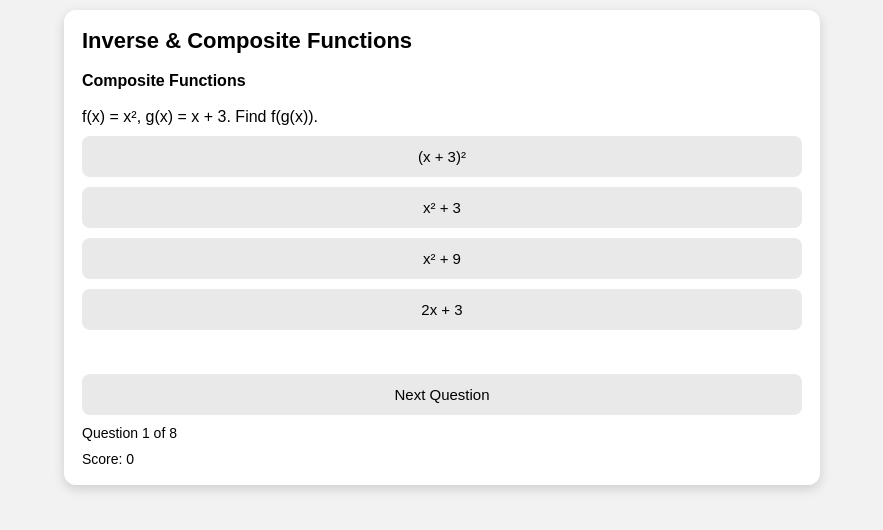
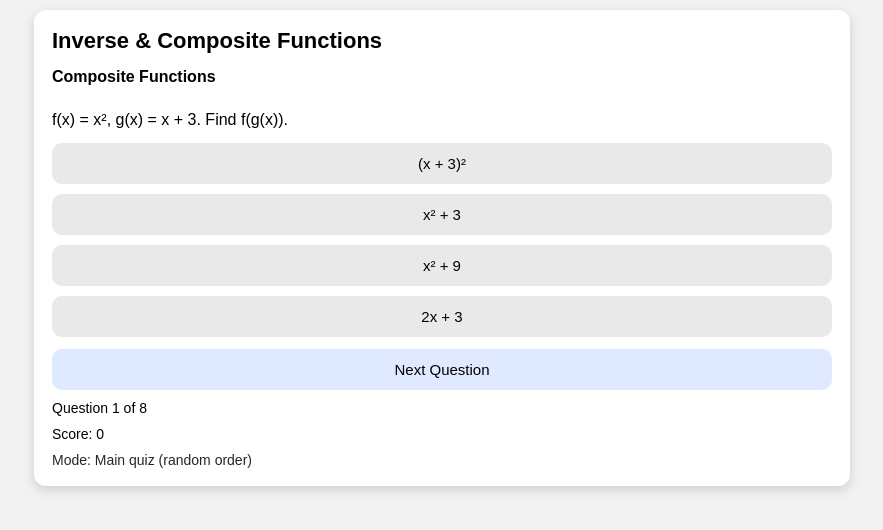
Before and after one commit to JohnCorclough/gcse-inverse-and-composite-functions, a plain HTML site: page index.html in a window 1280 px wide. Shown: the whole page, without its empty margins (198-1081 px from the left). Drawn offline with Linux system fonts and the light colour scheme.

Commit message:
Update index.html
Inverse and Composite Functions Multiple Choice

```diff
--- a/index.html
+++ b/index.html
@@ -1,64 +1,118 @@
 <!DOCTYPE html>
-<html>
+<html lang="en">
 <head>
-<meta charset="UTF-8">
+<meta charset="UTF-8" />
+<meta name="viewport" content="width=device-width, initial-scale=1.0" />
 <title>Inverse & Composite Functions Quiz</title>
 
 <style>
-    body {
+  :root {
+    --bg: #f2f2f2;
+    --card: #ffffff;
+    --shadow: rgba(0,0,0,0.15);
+    --btn: #e9e9e9;
+    --btnActive: #dcdcdc;
+
+    --okBg: #d8f5d8;     /* green-ish */
+    --badBg: #ffd9d9;    /* red-ish */
+    --explainText: #111;
+  }
+
+  body{
     font-family: Arial, sans-serif;
-        background: #f2f2f2;
+    background: var(--bg);
     margin: 0;
     padding: 0;
-        display: flex;
-        justify-content: center;
+    display:flex;
+    justify-content:center;
   }
 
-    .card {
-        background: white;
+  .card{
+    background: var(--card);
     margin: 10px;
     padding: 18px;
     border-radius: 12px;
     width: 95%;
-        max-width: 720px;
-        box-shadow: 0 4px 12px rgba(0,0,0,0.15);
+    max-width: 780px;
+    box-shadow: 0 4px 12px var(--shadow);
   }
 
-    h2 {
-        margin-top: 0;
+  h2{
+    margin: 0 0 10px 0;
     font-size: 20px;
   }
 
-    button {
-        display: block;
-        width: 100%;
+  #question{
+    font-size: 16px;
+    line-height: 1.35;
+    margin: 12px 0;
+  }
+
+  .answers button{
+    display:block;
+    width:100%;
     margin: 10px 0;
     padding: 14px;
     font-size: 16px;
-        border-radius: 8px;
+    border-radius: 10px;
     border: none;
-        background: #e9e9e9;
-        cursor: pointer;
+    background: var(--btn);
+    cursor:pointer;
   }
 
-    button:active {
-        background: #dcdcdc;
+  .answers button:active{
+    background: var(--btnActive);
   }
 
-    .feedback {
-        margin-top: 10px;
-        font-weight: bold;
-        min-height: 24px;
+  .answers button:disabled{
+    cursor: default;
+    opacity: 0.85;
   }
 
-    .meta {
+  .explain{
+    margin-top: 12px;
+    padding: 12px;
+    border-radius: 10px;
+    color: var(--explainText);
+    min-height: 44px;
+    display: none; /* hidden until answered */
+  }
+
+  .explain.ok{ background: var(--okBg); display:block; }
+  .explain.bad{ background: var(--badBg); display:block; }
+
+  .controls{
+    margin-top: 12px;
+  }
+
+  .controls button{
+    width: 100%;
+    padding: 14px;
+    border-radius: 10px;
+    border: none;
+    background: #dfe9ff;
+    cursor: pointer;
+    font-size: 16px;
+  }
+
+  .controls button:active{
+    filter: brightness(0.96);
+  }
+
+  .meta{
     margin-top: 10px;
     font-size: 14px;
   }
 
-    @media (min-width: 600px) {
-        h2 { font-size: 22px; }
-        button { font-size: 15px; padding: 12px; }
+  .small{
+    opacity: 0.85;
+  }
+
+  @media (min-width: 600px){
+    h2{ font-size: 22px; }
+    #question{ font-size: 16px; }
+    .answers button{ font-size: 15px; padding: 12px; }
+    .controls button{ font-size: 15px; padding: 12px; }
   }
 </style>
 </head>
@@ -66,115 +120,267 @@
 <body>
   <div class="card">
     <h2>Inverse & Composite Functions</h2>
+
     <div id="question"></div>
-    <div id="answers"></div>
-    <div class="feedback" id="feedback"></div>
 
-    <button onclick="nextQuestion()">Next Question</button>
+    <div class="answers" id="answers"></div>
+
+    <div class="explain" id="explainBox"></div>
+
+    <div class="controls">
+      <button id="nextBtn" onclick="nextQuestion()">Next Question</button>
+    </div>
 
     <div class="meta" id="progress"></div>
     <div class="meta" id="score"></div>
+    <div class="meta small" id="mode"></div>
   </div>
 
 <script>
-let originalQuiz = [
-    { topic: "Inverse Functions", q: "f(x) = 3x + 5. What is f⁻¹(x)?",
-      options: ["(x − 5) / 3", "3x − 5", "(x + 5) / 3", "1 / (3x + 5)"], answer: 0 },
+/*
+  Features included:
+  ✅ Randomised order (each run + each retry round)
+  ✅ Retry-incorrect mode (only wrong questions repeat)
+  ✅ Mobile-optimised layout (touch-friendly buttons)
+  ✅ Per-question explanation box:
+       - green background if correct
+       - red background if incorrect
+       - explains why
+*/
 
-    { topic: "Inverse Functions", q: "f(x) = 2x − 7. Find f⁻¹(5).",
-      options: ["6", "−1", "4", "12"], answer: 0 },
+const originalQuiz = [
+  // Inverse functions (3)
+  {
+    topic: "Inverse Functions",
+    q: "f(x) = 3x + 5. What is f⁻¹(x)?",
+    options: ["(x − 5) / 3", "3x − 5", "(x + 5) / 3", "1 / (3x + 5)"],
+    answer: 0,
+    explainCorrect:
+      "To find the inverse: let y = 3x + 5, swap x and y: x = 3y + 5, then solve for y: y = (x − 5)/3.",
+    explainWrong:
+      "Inverse means ‘undo’ the function. You must swap x and y and then rearrange for y. The correct rearrangement gives (x − 5)/3."
+  },
+  {
+    topic: "Inverse Functions",
+    q: "f(x) = 2x − 7. Find f⁻¹(5).",
+    options: ["6", "−1", "4", "12"],
+    answer: 0,
+    explainCorrect:
+      "First find f⁻¹(x): y = 2x − 7 → swap: x = 2y − 7 → x + 7 = 2y → y = (x + 7)/2. Then f⁻¹(5) = (5 + 7)/2 = 6.",
+    explainWrong:
+      "You need f⁻¹(5): find the inverse rule first: f⁻¹(x) = (x + 7)/2, then substitute x = 5 to get 6."
+  },
+  {
+    topic: "Inverse Functions",
+    q: "f(x) = x + 4. Which statement is true?",
+    options: ["f⁻¹(x) = x − 4", "f⁻¹(x) = x + 4", "f⁻¹(x) = 1/(x+4)", "No inverse exists"],
+    answer: 0,
+    explainCorrect:
+      "f(x) adds 4, so the inverse must ‘subtract 4’ to undo it: f⁻¹(x) = x − 4.",
+    explainWrong:
+      "An inverse undoes the function. Since f(x) = x + 4 adds 4, the inverse must subtract 4."
+  },
 
-    { topic: "Inverse Functions", q: "f(x) = x + 4. Which statement is true?",
-      options: ["f⁻¹(x) = x − 4", "f⁻¹(x) = x + 4", "f⁻¹(x) = 1/(x+4)", "No inverse exists"], answer: 0 },
+  // Composite functions (5) — up to f(g(x)) only
+  {
+    topic: "Composite Functions",
+    q: "f(x) = x², g(x) = x + 3. Find f(g(x)).",
+    options: ["(x + 3)²", "x² + 3", "x² + 9", "2x + 3"],
+    answer: 0,
+    explainCorrect:
+      "f(g(x)) means ‘put g(x) into f’. Since f(x)=x², replace x by (x+3): f(g(x)) = (x+3)².",
+    explainWrong:
+      "Composition means substitute g(x) into f(x). Here f(x)=x², so square the whole g(x): (x+3)²."
+  },
+  {
+    topic: "Composite Functions",
+    q: "f(x) = 2x, g(x) = x − 4. Find f(g(x)).",
+    options: ["2x − 4", "2x − 8", "x − 8", "2x + 8"],
+    answer: 1,
+    explainCorrect:
+      "Substitute g(x) into f: f(g(x)) = 2(g(x)) = 2(x−4) = 2x − 8.",
+    explainWrong:
+      "f(g(x)) = 2(g(x)), not 2x then minus 4. You must multiply the whole bracket: 2(x−4)=2x−8."
+  },
+  {
+    topic: "Composite Functions",
+    q: "f(x) = x + 1, g(x) = 3x. Find f(g(x)).",
+    options: ["3x + 1", "3x + 3", "x + 4", "3(x + 1)"],
+    answer: 0,
+    explainCorrect:
+      "Put g(x) into f: f(g(x)) = g(x) + 1 = 3x + 1.",
+    explainWrong:
+      "f(g(x)) means replace x in f(x)=x+1 with g(x)=3x. So it becomes 3x + 1."
+  },
+  {
+    topic: "Composite Functions",
+    q: "f(x) = x² + 2, g(x) = x − 1. Find f(g(x)).",
+    options: ["(x − 1)² + 2", "x² + 1", "x² − 1 + 2", "(x²+2)−1"],
+    answer: 0,
+    explainCorrect:
+      "Replace x in f(x)=x²+2 with (x−1): f(g(x)) = (x−1)² + 2. Don’t forget to square the whole bracket.",
+    explainWrong:
+      "You must substitute g(x) into f. Because f has x², you square the entire (x−1): (x−1)² + 2."
+  },
+  {
+    topic: "Composite Functions",
+    q: "f(x) = 5 − x, g(x) = 2x. Find f(g(x)).",
+    options: ["5 − 2x", "10 − x", "2x − 5", "5x − 2"],
+    answer: 0,
+    explainCorrect:
+      "Substitute g(x)=2x into f(x)=5−x: f(g(x)) = 5 − (2x) = 5 − 2x.",
+    explainWrong:
+      "Composition means replace x with g(x). Here that gives 5 − (2x), which simplifies to 5 − 2x."
+  }
+];
 
-    { topic: "Composite Functions", q: "f(x) = x², g(x) = x + 3. Find f(g(x)).",
-      options: ["(x + 3)²", "x² + 3", "x² + 9", "2x + 3"], answer: 0 },
-
-    { topic: "Composite Functions", q: "f(x) = 2x, g(x) = x − 4. Find f(g(x)).",
-      options: ["2x − 4", "2x − 8", "x − 8", "2x + 8"], answer: 1 },
-
-    { topic: "Composite Functions", q: "f(x) = x + 1, g(x) = 3x. Find f(g(x)).",
-      options: ["3x + 1", "3x + 3", "x + 4", "3(x + 1)"], answer: 0 },
-
-    { topic: "Composite Functions", q: "f(x) = x² + 2, g(x) = x − 1. Find f(g(x)).",
-      options: ["(x − 1)² + 2", "x² + 1", "x² − 1 + 2", "(x²+2)−1"], answer: 0 },
-
-    { topic: "Composite Functions", q: "f(x) = 5 − x, g(x) = 2x. Find f(g(x)).",
-      options: ["5 − 2x", "10 − x", "2x − 5", "5x − 2"], answer: 0 }
-];
+function shuffle(arr){
+  for(let i = arr.length - 1; i > 0; i--){
+    const j = Math.floor(Math.random() * (i + 1));
+    [arr[i], arr[j]] = [arr[j], arr[i]];
+  }
+  return arr;
+}
 
 let quiz = shuffle([...originalQuiz]);
 let incorrectQuestions = [];
 let current = 0;
 let score = 0;
 
-function shuffle(array) {
-    for (let i = array.length - 1; i > 0; i--) {
-        const j = Math.floor(Math.random() * (i + 1));
-        [array[i], array[j]] = [array[j], array[i]];
-    }
-    return array;
+let answeredThisQuestion = false;
+let inRetryRound = false;
+
+const questionEl = document.getElementById("question");
+const answersEl = document.getElementById("answers");
+const explainBox = document.getElementById("explainBox");
+const progressEl = document.getElementById("progress");
+const scoreEl = document.getElementById("score");
+const modeEl = document.getElementById("mode");
+const nextBtn = document.getElementById("nextBtn");
+
+function setButtonsEnabled(enabled){
+  const btns = answersEl.querySelectorAll("button");
+  btns.forEach(b => b.disabled = !enabled);
 }
 
-function loadQuestion() {
-    if (current >= quiz.length) {
-        if (incorrectQuestions.length > 0) {
+function renderMode(){
+  modeEl.textContent = inRetryRound
+    ? "Mode: Retry incorrect questions"
+    : "Mode: Main quiz (random order)";
+}
+
+function loadQuestion(){
+  // If finished this round
+  if(current >= quiz.length){
+    if(incorrectQuestions.length > 0){
+      // start retry round with only incorrect questions
       quiz = shuffle([...incorrectQuestions]);
       incorrectQuestions = [];
       current = 0;
-            document.getElementById("feedback").innerHTML =
-                "Retrying incorrect questions.";
-        } else {
-            document.getElementById("question").innerHTML = "Quiz complete.";
-            document.getElementById("answers").innerHTML = "";
-            document.getElementById("feedback").innerHTML = "";
-            document.getElementById("progress").innerHTML = "";
-            document.getElementById("score").innerHTML =
-                "Final Score: " + score;
+      inRetryRound = true;
+      renderMode();
+
+      // brief message
+      questionEl.innerHTML = "<strong>Retry time!</strong><br><br>Now you’ll redo only the questions you got wrong.";
+      answersEl.innerHTML = "";
+      explainBox.className = "explain";
+      explainBox.style.display = "none";
+      progressEl.textContent = "";
+      scoreEl.textContent = "Score: " + score;
+      nextBtn.textContent = "Start Retry";
+      answeredThisQuestion = true; // allow Next
       return;
     }
+
+    // Fully complete
+    questionEl.innerHTML = "<strong>Quiz complete.</strong><br><br>You have finished all questions (including retries).";
+    answersEl.innerHTML = "";
+    explainBox.className = "explain";
+    explainBox.style.display = "none";
+    progressEl.textContent = "";
+    scoreEl.textContent = "Final Score: " + score + " / " + originalQuiz.length;
+    modeEl.textContent = "";
+    nextBtn.textContent = "Restart";
+    answeredThisQuestion = true;
+    return;
   }
 
+  // Normal question render
   const item = quiz[current];
+  answeredThisQuestion = false;
+  nextBtn.textContent = "Next Question";
 
-    document.getElementById("question").innerHTML =
-        "<strong>" + item.topic + "</strong><br><br>" + item.q;
+  questionEl.innerHTML = "<strong>" + item.topic + "</strong><br><br>" + item.q;
 
-    const answersDiv = document.getElementById("answers");
-    answersDiv.innerHTML = "";
-
+  answersEl.innerHTML = "";
   item.options.forEach((opt, i) => {
     const btn = document.createElement("button");
-        btn.innerText = opt;
+    btn.textContent = opt;
     btn.onclick = () => checkAnswer(i);
-        answersDiv.appendChild(btn);
+    answersEl.appendChild(btn);
   });
 
-    document.getElementById("progress").innerHTML =
-        "Question " + (current + 1) + " of " + quiz.length;
+  explainBox.className = "explain";
+  explainBox.style.display = "none";
 
-    document.getElementById("score").innerHTML =
-        "Score: " + score;
+  progressEl.textContent = "Question " + (current + 1) + " of " + quiz.length;
+  scoreEl.textContent = "Score: " + score;
+  renderMode();
+  setButtonsEnabled(true);
 }
 
-function checkAnswer(choice) {
+function checkAnswer(choice){
+  if(answeredThisQuestion) return;
+
   const item = quiz[current];
+  answeredThisQuestion = true;
+  setButtonsEnabled(false);
 
-    if (choice === item.answer) {
-        document.getElementById("feedback").innerHTML = "Correct.";
+  if(choice === item.answer){
     score++;
+    explainBox.className = "explain ok";
+    explainBox.innerHTML = "✅ <strong>Correct.</strong><br><br>" + item.explainCorrect;
   } else {
-        document.getElementById("feedback").innerHTML = "Incorrect.";
     incorrectQuestions.push(item);
-    }
+    explainBox.className = "explain bad";
+
+    const correctText = item.options[item.answer];
+    explainBox.innerHTML =
+      "❌ <strong>Incorrect.</strong><br><br>" +
+      item.explainWrong +
+      "<br><br><strong>Correct answer:</strong> " + correctText;
   }
 
-function nextQuestion() {
+  scoreEl.textContent = "Score: " + score;
+}
+
+function nextQuestion(){
+  // If finished and button says Restart
+  if(nextBtn.textContent === "Restart"){
+    quiz = shuffle([...originalQuiz]);
+    incorrectQuestions = [];
+    current = 0;
+    score = 0;
+    inRetryRound = false;
+    loadQuestion();
+    return;
+  }
+
+  // Prevent skipping without answering (except the retry intro screen)
+  if(!answeredThisQuestion){
+    // gentle nudge (no encouragement fluff)
+    explainBox.className = "explain bad";
+    explainBox.style.display = "block";
+    explainBox.innerHTML = "Please choose an answer before moving on.";
+    return;
+  }
+
+  // Move on
   current++;
-    document.getElementById("feedback").innerHTML = "";
   loadQuestion();
 }
 
+// Start
 loadQuestion();
 </script>
 </body>
```
Lines whose indentation alone changed are shown as unchanged.
